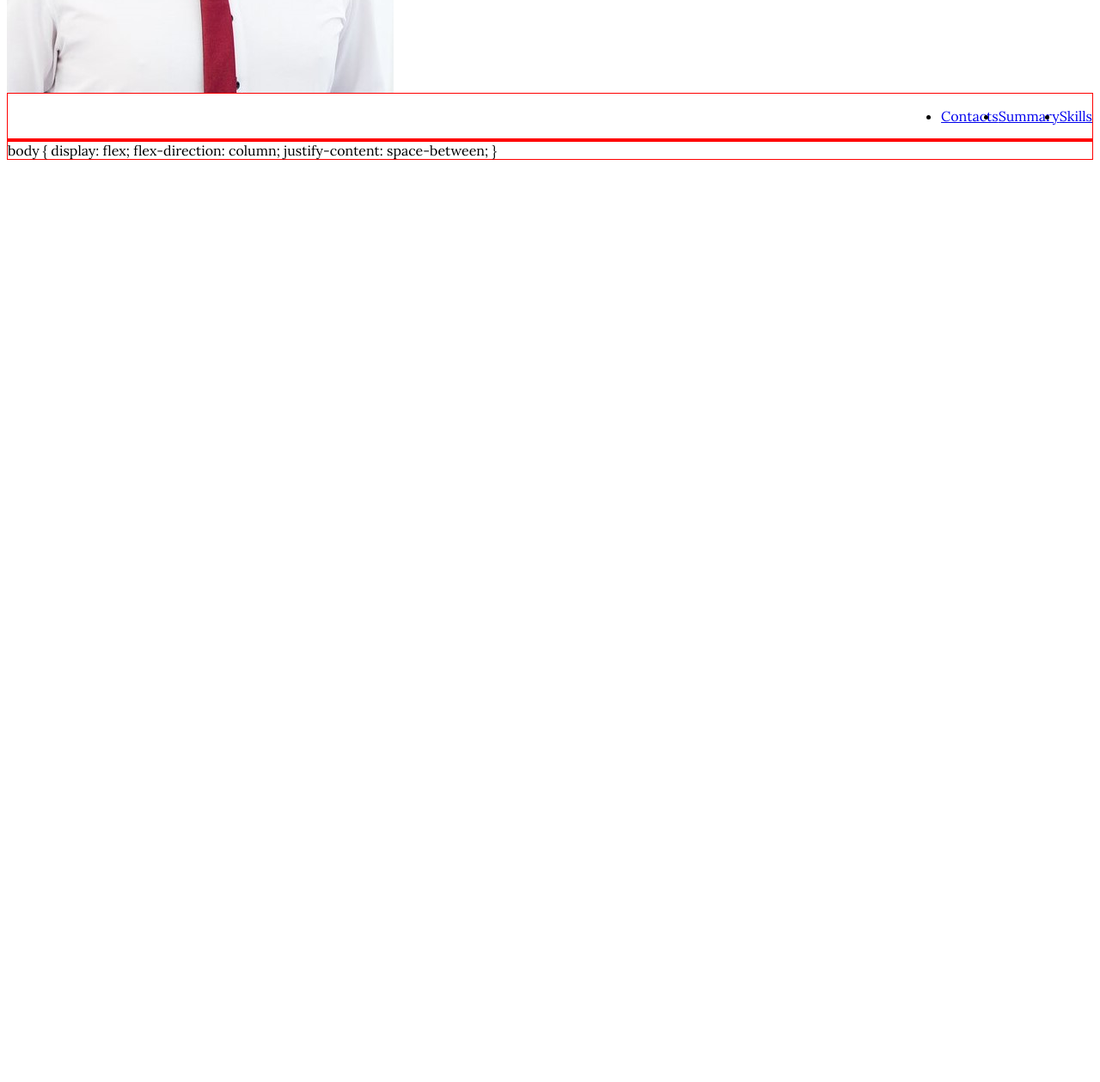
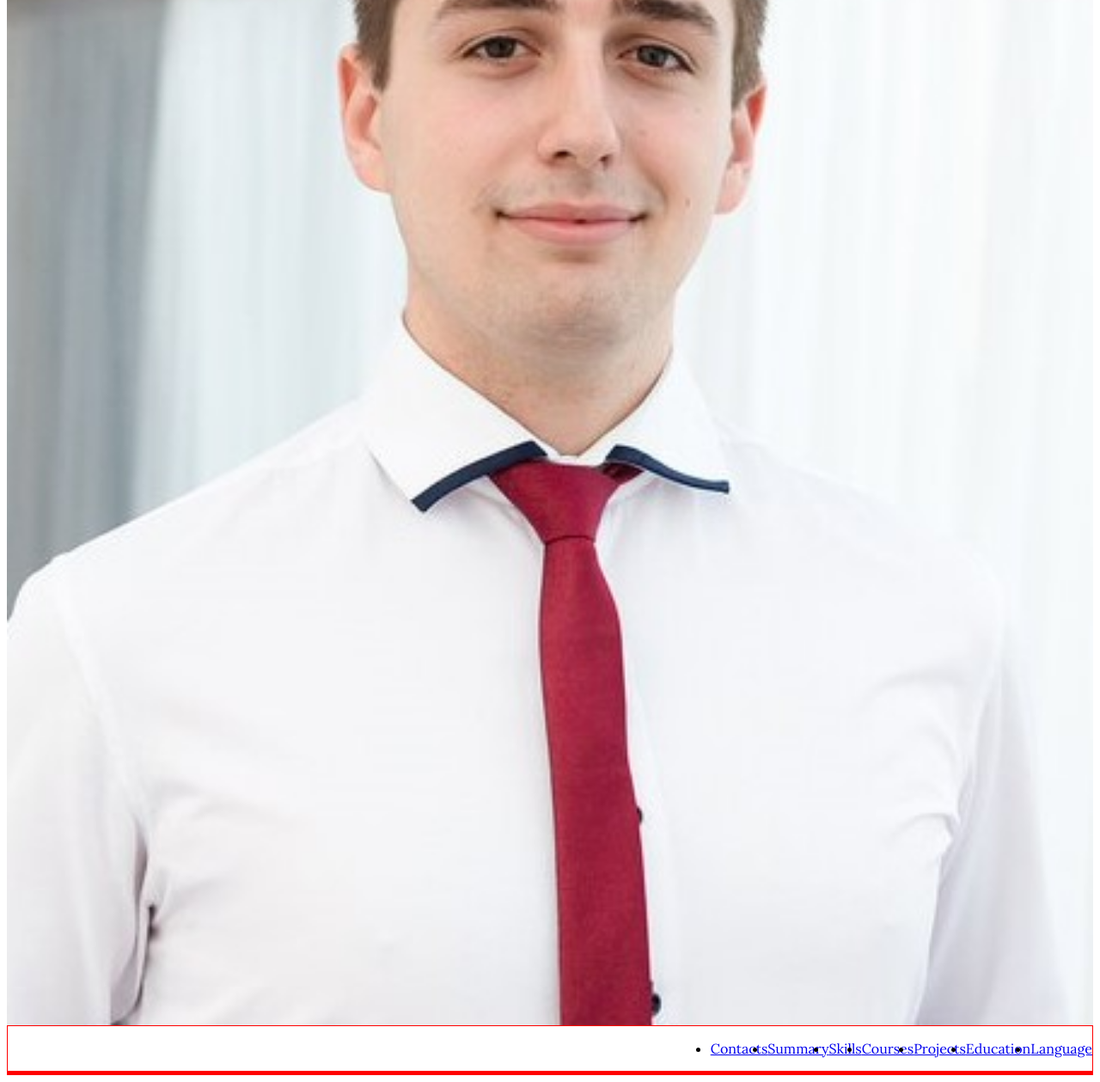
Before and after one commit to AlexMJelly/rsschool-cv, a plain HTML site: page index.html in a window 1280 px wide. Shown: the part 500-1759 px from the top of the page at 86% size. Before the commit the page ends 800 px from the top, so only its background shows below. Drawn offline with Linux system fonts and the light colour scheme.

Commit message:
fix: nav list changed

```diff
--- a/index.html
+++ b/index.html
@@ -20,6 +20,10 @@
           <li class="nav-item"><a href="#contacts" class="nav-link">Contacts</a></li>
           <li class="nav-item"><a href="#summary" class="nav-link">Summary</a></li>
           <li class="nav-item"><a href="#skills" class="nav-link">Skills</a></li>
+          <li class="nav-item"><a href="#courses" class="nav-link">Courses</a></li>
+          <li class="nav-item"><a href="#projects" class="nav-link">Projects</a></li>
+          <li class="nav-item"><a href="#education" class="nav-link">Education</a></li>
+          <li class="nav-item"><a href="#language" class="nav-link">Language</a></li>
         </ul>
       </nav>
   </header>
@@ -32,11 +36,6 @@
     <div class="container">
 
     </div>
-    body {
-        display: flex;
-        flex-direction: column;
-        justify-content: space-between;
-      }
   </footer>
 </body>
 </html>
--- a/style.css
+++ b/style.css
@@ -25,3 +25,8 @@ body {
   html {
     scroll-behavior: smooth;
   }
+  body {
+    display: flex;
+    flex-direction: column;
+    justify-content: space-between;
+  }
```
